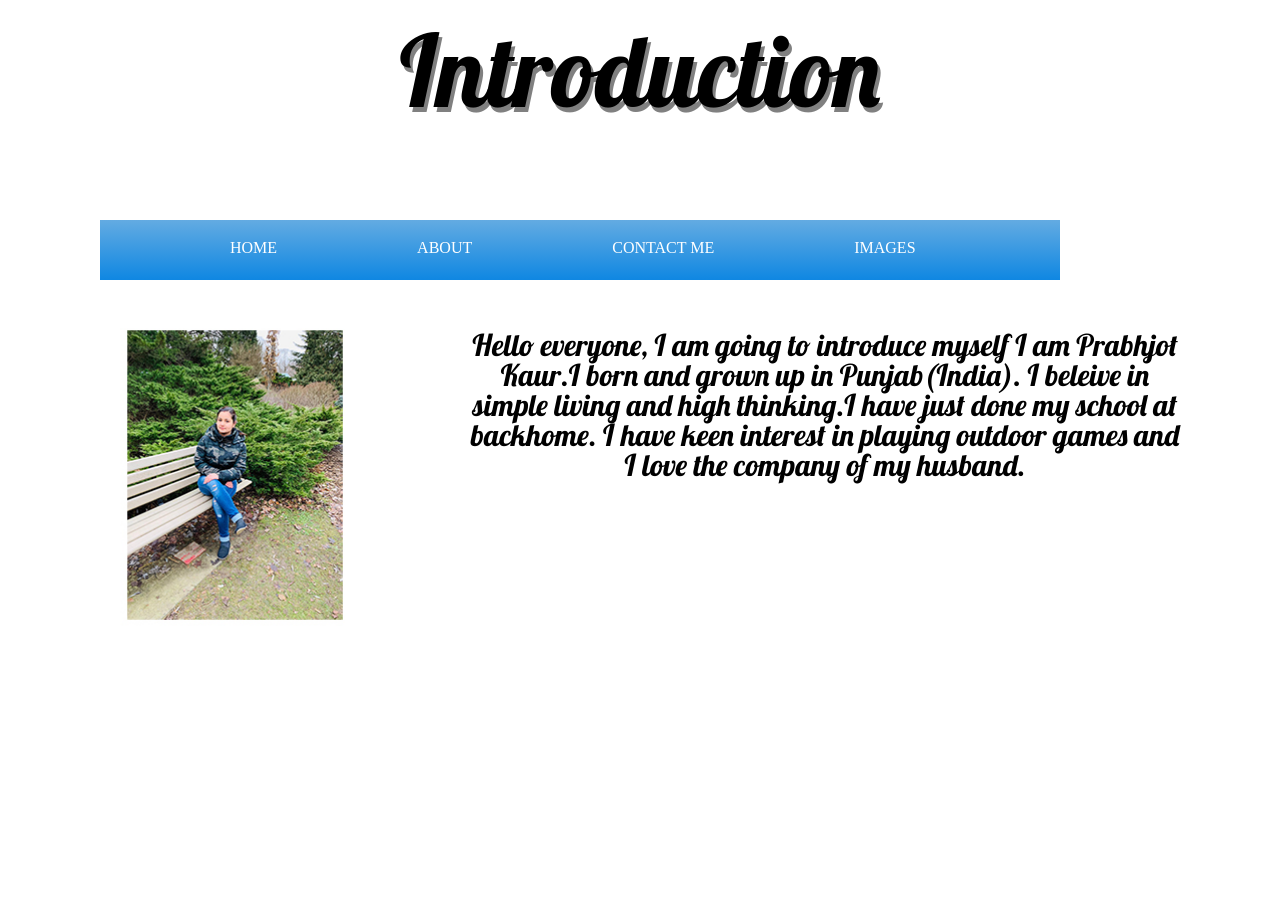
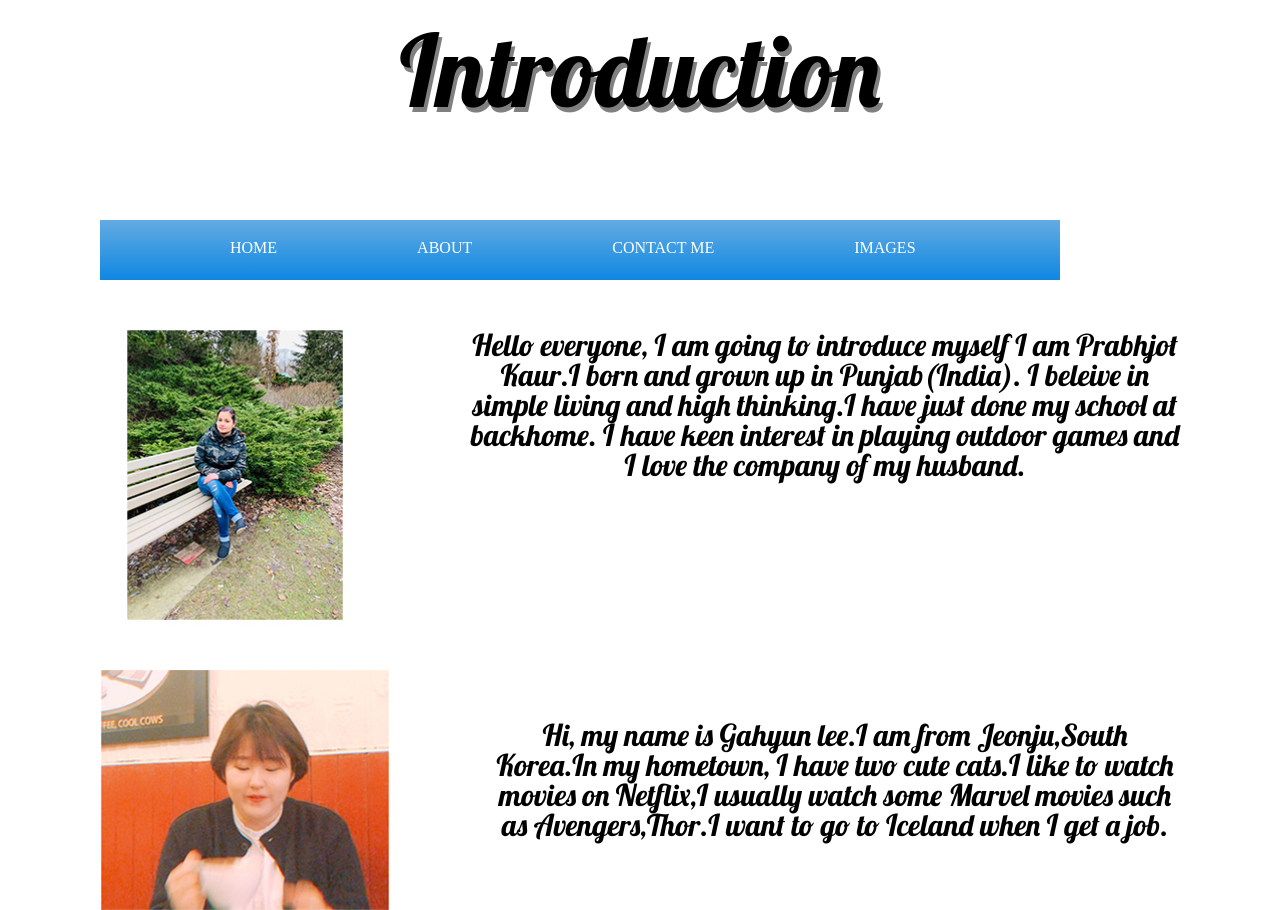
Before and after one commit to prabh1998/Assignment1, a plain HTML site: page index.html in a window 1280 px wide. Before the commit the page ends 800 px from the top, so only its background shows below. Drawn offline with Linux system fonts and the light colour scheme.

Commit message:
gahyun bio uploading

```diff
--- a/css/main.css
+++ b/css/main.css
@@ -67,3 +67,13 @@ p{
 	margin-top: 50px;
 	margin-right: 100px;
 }
+#Image2
+{
+	display: flex;
+	float: right;
+	margin-left:100px;
+
+}
+.Text2{
+	margin-left:100px;
+}
--- a/index.html
+++ b/index.html
@@ -27,5 +27,9 @@
 	<img src="images/prabhjot.jpg" alt="person1" width="470px" height="390px">
 	<p>Hello everyone, I am going to introduce myself I am Prabhjot Kaur.I born and grown up in Punjab(India). I beleive in simple living and high thinking.I have just done my school at backhome. I have keen interest in playing outdoor games and I love the company of my husband.</p>
 	</section>
+	<section id="Image2">
+	<img src="images/gahyun.jpg" alt="person2" width="290px" height="240px">
+	<p class="Text2">Hi, my name is Gahyun lee.I am from Jeonju,South Korea.In my hometown, I have two cute cats.I like to watch movies on Netflix,I usually watch some Marvel movies such as Avengers,Thor.I want to go to Iceland when I get a job.</p>
+	</section>
 </body>
 </html>
```
Also changed, not shown: images/gahyun.jpg (added), 1 other file.
